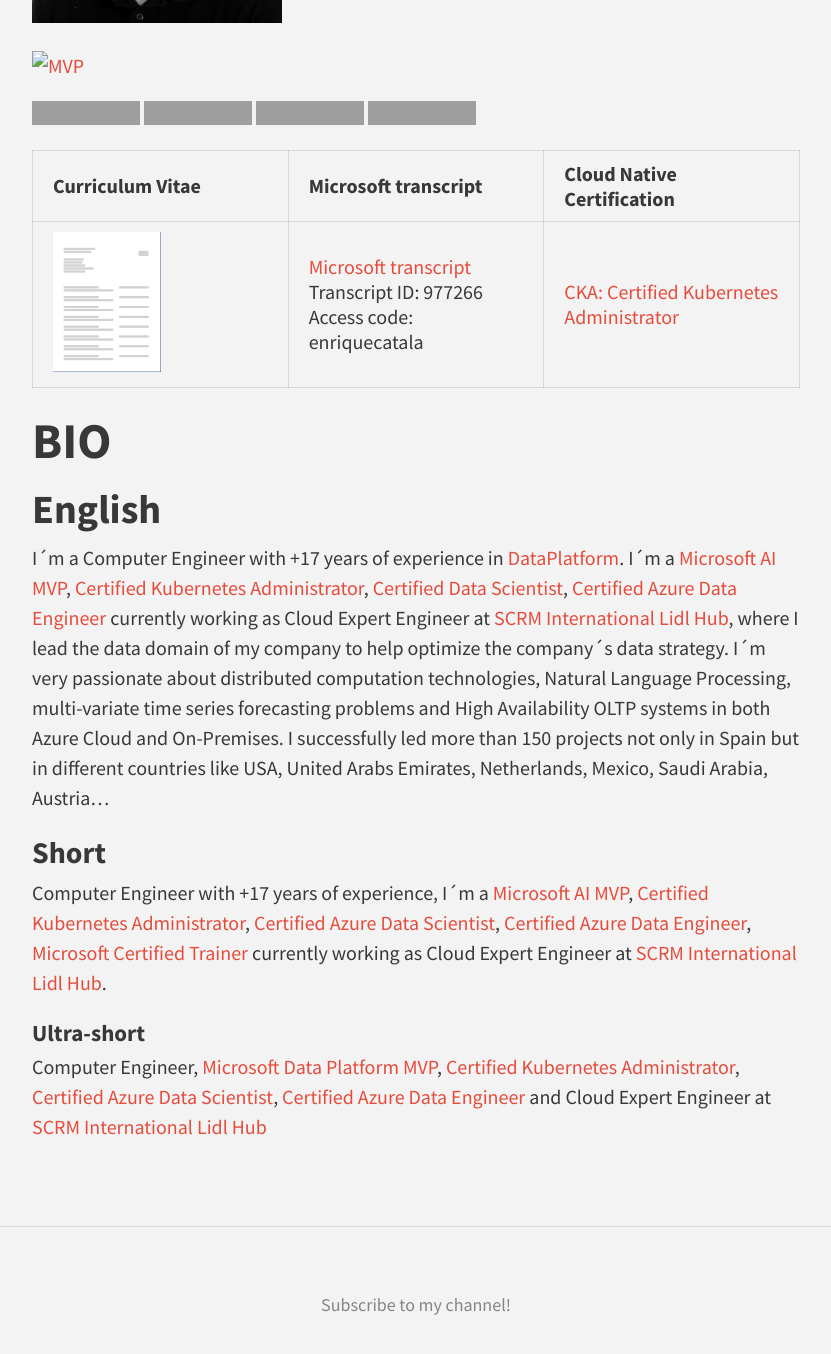
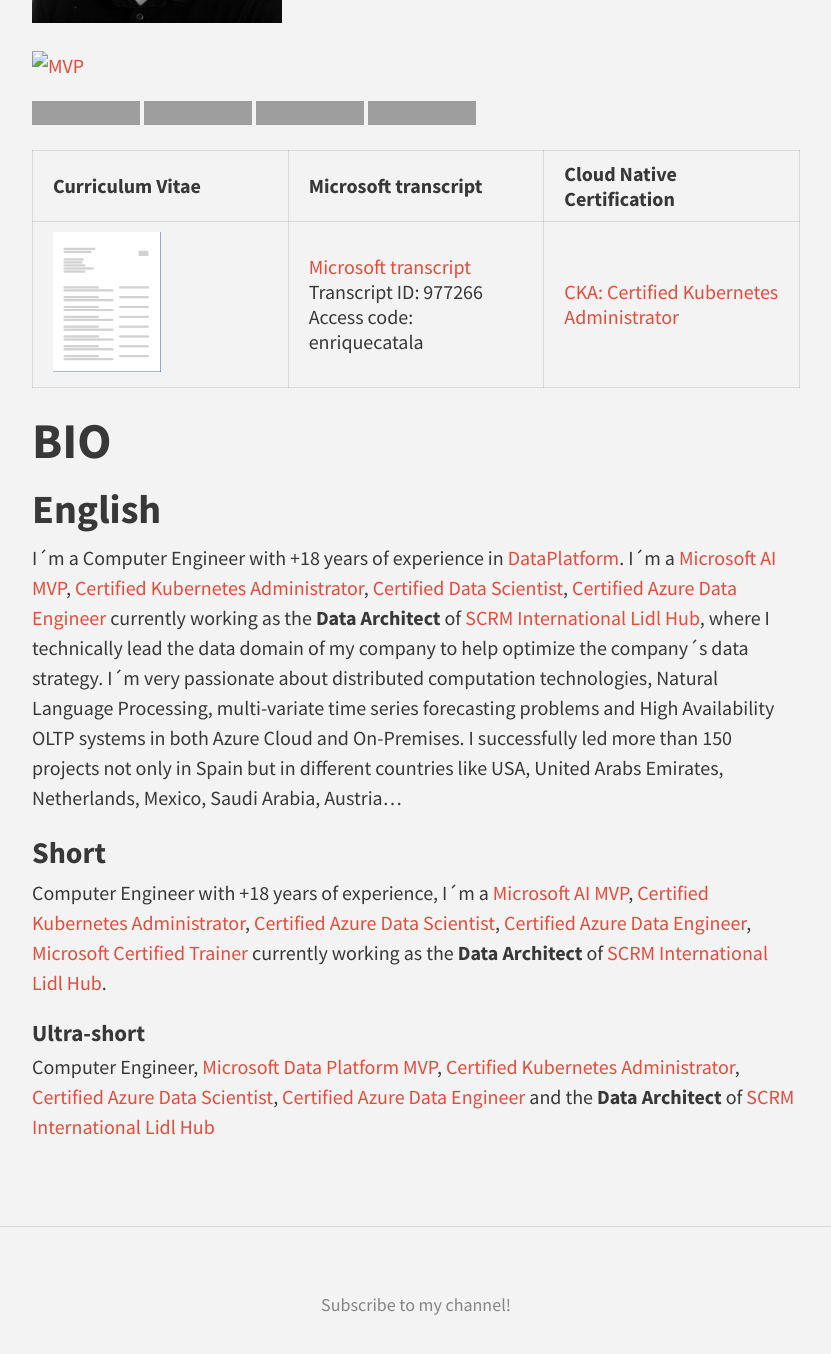
Before and after one commit to enriquecatala/enriquecatala.github.io, a Jekyll site: the page built from about.md, in a window 1280 px wide and 1400 px high, scrolled down 761 px, cut to the strip 0-1354 px from the top of the window. Shown: the whole strip, without its empty margins (224-1055 px from the left). Built offline with Jekyll 4.4.1, drawn with Linux system fonts in a browser that asks for light colours; nearby versions of some CDN libraries; comment, search, counter and statistics services are not loaded; grey boxes are pictures that could not be loaded.

Commit message:
upgrade bio

```diff
--- a/about.md
+++ b/about.md
@@ -28,12 +28,12 @@
 
 ## English
 
-I´m a Computer Engineer with +17 years of experience in [DataPlatform](https://en.wikipedia.org/wiki/Data_management_platform). I´m a [Microsoft AI MVP](http://mvp.microsoft.com/es-es/mvp/Enrique%20Catala-5000312), [Certified Kubernetes Administrator](https://www.youracclaim.com/badges/0b17b446-3e58-4d13-aa0b-ded041a9260a/public_url), [Certified Data Scientist](https://www.credly.com/badges/6de55996-45bf-4e15-9b4b-b13425a9064a/public_url), [Certified Azure Data Engineer](https://www.credly.com/badges/50e1ce3f-ae34-4ce3-ba2d-a173d03d4e9d/public_url) currently working as Cloud Expert Engineer at [SCRM International Lidl Hub](https://www.scrm.es/), where I lead the data domain of my company to help optimize the company´s data strategy. I´m very passionate about distributed computation technologies, Natural Language Processing, multi-variate time series forecasting problems and High Availability OLTP systems in both Azure Cloud and On-Premises. I successfully led more than 150 projects not only in Spain but in different countries like USA, United Arabs Emirates, Netherlands, Mexico, Saudi Arabia, Austria...
+I´m a Computer Engineer with +18 years of experience in [DataPlatform](https://en.wikipedia.org/wiki/Data_management_platform). I´m a [Microsoft AI MVP](http://mvp.microsoft.com/es-es/mvp/Enrique%20Catala-5000312), [Certified Kubernetes Administrator](https://www.youracclaim.com/badges/0b17b446-3e58-4d13-aa0b-ded041a9260a/public_url), [Certified Data Scientist](https://www.credly.com/badges/6de55996-45bf-4e15-9b4b-b13425a9064a/public_url), [Certified Azure Data Engineer](https://www.credly.com/badges/50e1ce3f-ae34-4ce3-ba2d-a173d03d4e9d/public_url) currently working as the **Data Architect** of [SCRM International Lidl Hub](https://www.scrm.es/), where I technically lead the data domain of my company to help optimize the company´s data strategy. I´m very passionate about distributed computation technologies, Natural Language Processing, multi-variate time series forecasting problems and High Availability OLTP systems in both Azure Cloud and On-Premises. I successfully led more than 150 projects not only in Spain but in different countries like USA, United Arabs Emirates, Netherlands, Mexico, Saudi Arabia, Austria...
 
 ### Short
 
-Computer Engineer with +17 years of experience, I´m a [Microsoft AI MVP](http://mvp.microsoft.com/es-es/mvp/Enrique%20Catala-5000312), [Certified Kubernetes Administrator](https://www.youracclaim.com/badges/0b17b446-3e58-4d13-aa0b-ded041a9260a/public_url), [Certified Azure Data Scientist](https://www.credly.com/badges/6de55996-45bf-4e15-9b4b-b13425a9064a/public_url), [Certified Azure Data Engineer](https://www.credly.com/badges/50e1ce3f-ae34-4ce3-ba2d-a173d03d4e9d/public_url), [Microsoft Certified Trainer](https://www.credly.com/earner/earned/badge/e375d52a-0b94-4bdc-8c3c-1f1b0f298297) currently working as Cloud Expert Engineer at [SCRM International Lidl Hub](https://www.scrm.es/).
+Computer Engineer with +18 years of experience, I´m a [Microsoft AI MVP](http://mvp.microsoft.com/es-es/mvp/Enrique%20Catala-5000312), [Certified Kubernetes Administrator](https://www.youracclaim.com/badges/0b17b446-3e58-4d13-aa0b-ded041a9260a/public_url), [Certified Azure Data Scientist](https://www.credly.com/badges/6de55996-45bf-4e15-9b4b-b13425a9064a/public_url), [Certified Azure Data Engineer](https://www.credly.com/badges/50e1ce3f-ae34-4ce3-ba2d-a173d03d4e9d/public_url), [Microsoft Certified Trainer](https://www.credly.com/earner/earned/badge/e375d52a-0b94-4bdc-8c3c-1f1b0f298297) currently working as the **Data Architect** of [SCRM International Lidl Hub](https://www.scrm.es/).
 
 #### Ultra-short
 
-Computer Engineer, [Microsoft Data Platform MVP](http://mvp.microsoft.com/es-es/mvp/Enrique%20Catala-5000312), [Certified Kubernetes Administrator](https://www.youracclaim.com/badges/0b17b446-3e58-4d13-aa0b-ded041a9260a/public_url), [Certified Azure Data Scientist](https://www.credly.com/badges/6de55996-45bf-4e15-9b4b-b13425a9064a/public_url), [Certified Azure Data Engineer](https://www.credly.com/badges/50e1ce3f-ae34-4ce3-ba2d-a173d03d4e9d/public_url) and Cloud Expert Engineer at [SCRM International Lidl Hub](https://www.scrm.es/)
+Computer Engineer, [Microsoft Data Platform MVP](http://mvp.microsoft.com/es-es/mvp/Enrique%20Catala-5000312), [Certified Kubernetes Administrator](https://www.youracclaim.com/badges/0b17b446-3e58-4d13-aa0b-ded041a9260a/public_url), [Certified Azure Data Scientist](https://www.credly.com/badges/6de55996-45bf-4e15-9b4b-b13425a9064a/public_url), [Certified Azure Data Engineer](https://www.credly.com/badges/50e1ce3f-ae34-4ce3-ba2d-a173d03d4e9d/public_url) and the **Data Architect** of  [SCRM International Lidl Hub](https://www.scrm.es/)
```
Also changed, not shown: 4 other files.
